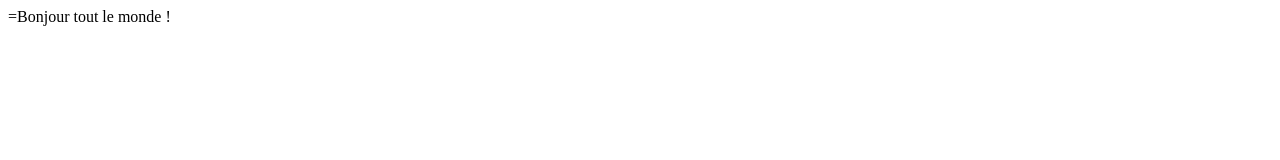
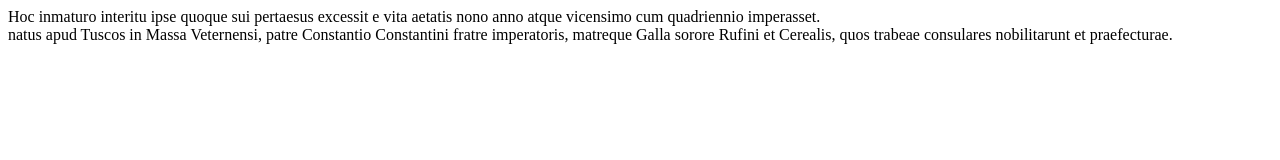
Before and after one commit to Adamchaieb/Demo_git, a plain HTML site: page index.html in a window 1280 px wide. Drawn offline with Linux system fonts and the light colour scheme.

Commit message:
added index html

```diff
--- a/index.html
+++ b/index.html
@@ -1,7 +1,21 @@
+<!DOCTYPE HTML PUBLIC "-//W3C//DTD HTML 4.0 Transitional//EN">
 <html>
 <head>
+	<meta http-equiv="content-type" content="text/html; charset=utf-8"/>
+	<title></title>
+	<meta name="generator" content="LibreOffice 6.2.6.2 (Linux)"/>
+	<meta name="created" content="00:00:00"/>
+	<meta name="changed" content="2019-09-25T06:45:14.064202599"/>
+	<style type="text/css">
+		@page { size: 8.5in 11in; margin-left: 0.79in; margin-right: 0.39in; margin-top: 0.39in; margin-bottom: 0.39in }
+		p { margin-bottom: 0.1in; line-height: 115%; background: transparent }
+	</style>
 </head>
-<body>
-<p> =Bonjour tout le monde !</p>
+<body lang="en-US" link="#000080" vlink="#800000" dir="ltr"><p>Hoc
+inmaturo interitu ipse quoque sui pertaesus excessit e vita aetatis
+nono anno atque vicensimo cum quadriennio imperasset.<br> natus apud
+Tuscos in Massa Veternensi, patre Constantio Constantini fratre
+imperatoris, matreque Galla sorore Rufini et Cerealis, quos trabeae
+consulares nobilitarunt et praefecturae.</p>
 </body>
 </html>
```
